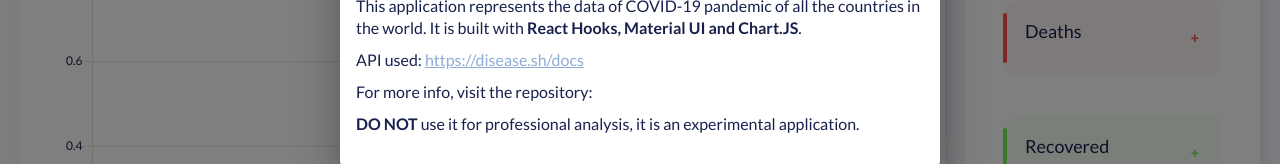
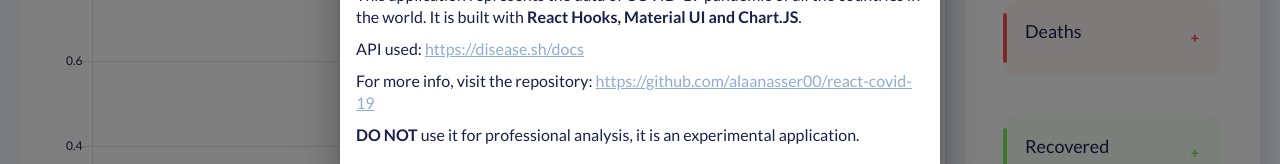
Before and after one commit to alaanasser00/react-covid-19, a React (Create React App) app: page / in a window 1280 px wide. Both pictures are taken after a click on the button 1222 px from the left and 67 px from the top of the page. Shown: the part 354-518 px from the top of the page. Built offline with nearby package versions, Linux system fonts and the light colour scheme; no server answers; a web font is replaced by a local one.

Commit message:
new_commit

```diff
--- a/src/Components/Header/Header.js
+++ b/src/Components/Header/Header.js
@@ -146,7 +146,7 @@ function Header() {
                         <a href="https://disease.sh/docs">https://disease.sh/docs</a>
                     </p>
                     <p className="mb1">
-                        For more info, visit the repository:
+                        For more info, visit the repository: <a href="https://github.com/alaanasser00/react-covid-19">https://github.com/alaanasser00/react-covid-19</a>
                     </p>
                     <p className="mb1">
                         <strong>DO NOT</strong> use it for professional analysis, it is an experimental application.
```
